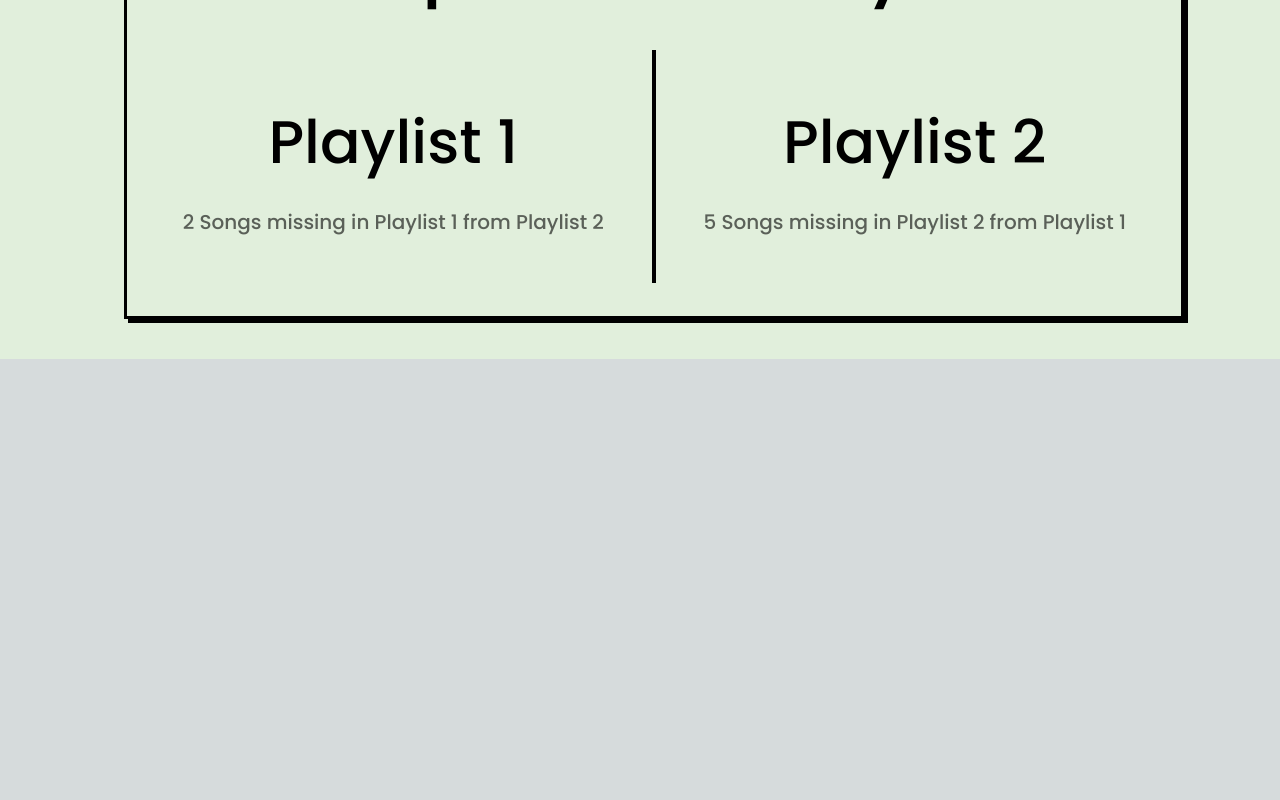
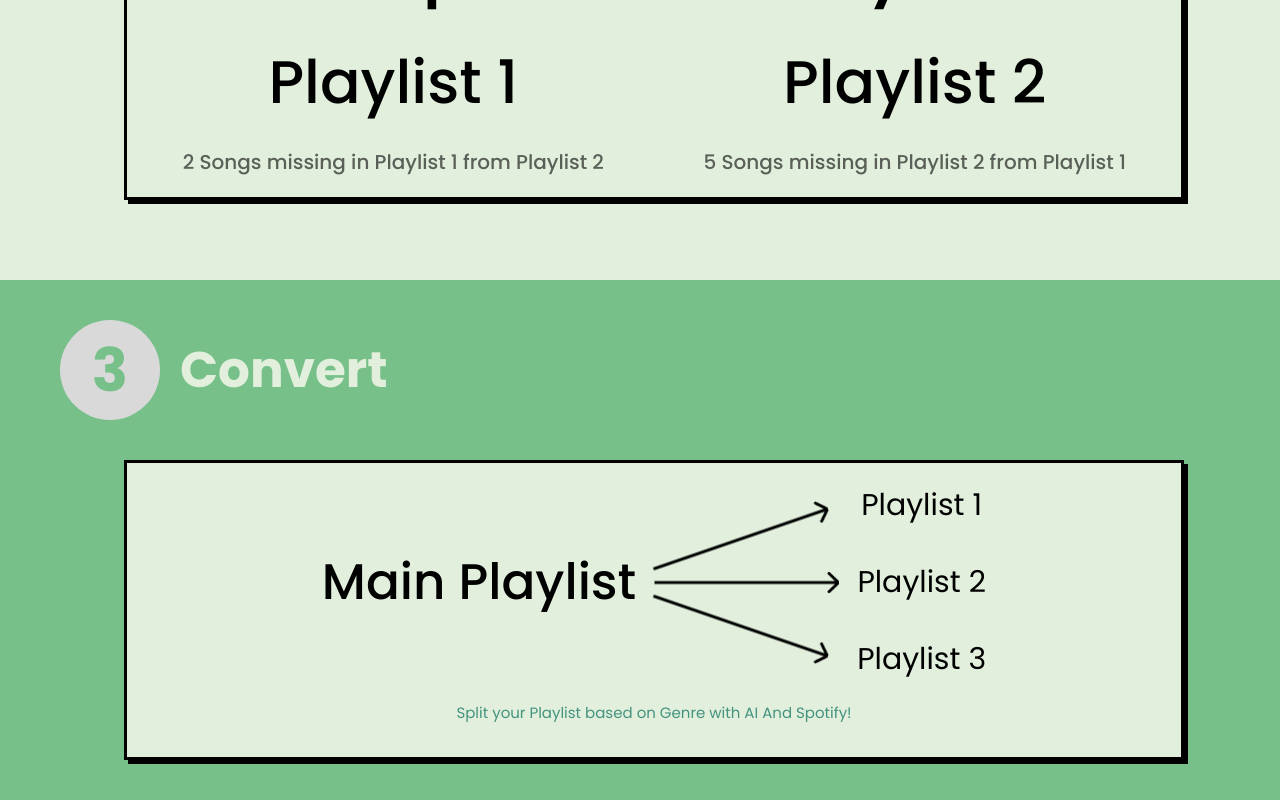
Before and after one commit to Arinji2/listify-new, a Next.js app: page / in a window 1280 px wide. Shown: the part 1781-2581 px from the top of the page. Before the commit the page ends 2140 px from the top, so only its background shows below. Built offline with nearby package versions, Linux system fonts and the light colour scheme.

Commit message:
Finish Convert

```diff
--- a/app/(home)/compare.tsx
+++ b/app/(home)/compare.tsx
@@ -16,7 +16,7 @@ export default function Compare() {
             </h2>
           </div>
           <div className="flex h-full w-full flex-col items-start justify-center  xl:pl-16">
-            <div className="flex h-fit w-full flex-col items-center justify-start  gap-5 border-[3px] border-black bg-palette-background p-5 shadow-button  transition-all duration-300 ease-in-out  will-change-transform hover:scale-90 hover:shadow-buttonHover md:h-[400px] xl:m-0 xl:max-w-[1060px]">
+            <div className="flex h-fit w-full flex-col items-center justify-start  gap-5 border-[3px] border-black bg-palette-background p-5 shadow-button  transition-all duration-300 ease-in-out  will-change-transform hover:scale-90 hover:shadow-buttonHover  xl:m-0 xl:max-w-[1060px]">
               <h3 className="text-center text-[40px] font-bold text-palette-text md:text-[50px]">
                 Compare between Playlists
               </h3>
--- /dev/null
+++ b/app/(home)/convert.tsx
@@ -0,0 +1,80 @@
+import Image from "next/image";
+import WidthWrapper from "../(wrapper)/widthWrapper";
+
+export default function Convert() {
+  return (
+    <section className="flex h-fit w-full flex-col  items-center justify-center bg-palette-primary py-10">
+      <WidthWrapper>
+        <div className="flex h-full w-full flex-col items-center justify-center gap-10 xl:items-start">
+          <div className="flex h-fit w-fit flex-col items-center justify-start gap-5 md:flex-row ">
+            <div className="flex h-[100px] w-[100px] flex-col items-center justify-center rounded-full bg-palette-offWhite">
+              <p className="shrink  text-[60px] font-bold text-palette-primary">
+                3
+              </p>
+            </div>
+            <h2 className="text-[50px] font-bold text-palette-background">
+              Convert
+            </h2>
+          </div>
+          <div className="flex h-full w-full flex-col items-start justify-center  xl:pl-16">
+            <div className="flex h-fit w-full shrink-0 flex-col items-center justify-start gap-5  border-[3px] border-black bg-palette-background p-5 shadow-button transition-all  duration-300 ease-in-out will-change-transform  hover:scale-90 hover:shadow-buttonHover md:shrink xl:m-0 xl:h-[300px] xl:max-w-[1060px]">
+              <div className="flex h-fit w-full flex-col items-center justify-center gap-5 md:h-fit md:gap-3 xl:flex-row">
+                <p className="text-[50px] font-medium text-black">
+                  Main Playlist
+                </p>
+                <div className="relative flex h-[200px] w-fit shrink-0 flex-row items-center justify-center gap-y-5 xl:h-full xl:flex-col">
+                  <Image
+                    src="/graphics/arrow.png"
+                    width={185}
+                    height={3}
+                    alt="Arrow"
+                    className="rotate-[100deg] object-contain md:absolute  md:right-20 md:rotate-[123deg] xl:static  xl:mr-3 xl:-rotate-[19deg] "
+                  />
+
+                  <Image
+                    src="/graphics/arrow.png"
+                    width={185}
+                    height={3}
+                    alt="Arrow"
+                    className="mt-5 hidden rotate-[90deg] object-contain md:block xl:mt-0 xl:rotate-0"
+                  />
+                  <Image
+                    src="/graphics/arrow.png"
+                    width={185}
+                    height={3}
+                    alt="Arrow"
+                    className=" rotate-[77deg] object-contain md:absolute  md:left-20 md:rotate-[57deg] xl:static xl:mr-3 xl:rotate-[19deg] "
+                  />
+                </div>
+                <div className="flex h-full w-fit flex-row items-start justify-center gap-8  md:items-center xl:flex-col">
+                  <p className="text-[30px] text-black">Playlist 1</p>
+                  <p className=" text-[30px] text-black">Playlist 2</p>
+                  <p className="hidden text-[30px] text-black md:block">
+                    Playlist 3
+                  </p>
+                </div>
+              </div>
+              <p className="text-center text-[15px] text-palette-accent">
+                Split your Playlist based on Genre with AI And Spotify!
+              </p>
+            </div>
+          </div>
+        </div>
+      </WidthWrapper>
+    </section>
+  );
+}
+
+function Card({ title, description }: { title: string; description: string }) {
+  return (
+    <div
+      tabIndex={0}
+      className="m-auto flex  h-[200px] w-full flex-col items-start justify-start border-[3px] border-black bg-palette-background p-5 shadow-button transition-all  duration-300 ease-in-out will-change-transform hover:scale-90 hover:shadow-buttonHover md:w-[516px]"
+    >
+      <h3 className="text-[50px] font-bold text-palette-text">{title}</h3>
+      <p className=" text-[20px] font-medium text-palette-text">
+        {description}
+      </p>
+    </div>
+  );
+}
--- a/app/(home)/page.tsx
+++ b/app/(home)/page.tsx
@@ -1,5 +1,6 @@
 import WidthWrapper from "../(wrapper)/widthWrapper";
 import Compare from "./compare";
+import Convert from "./convert";
 
 import { Hero } from "./hero";
 import Showcase from "./showcase";
@@ -12,6 +13,7 @@ export default function Home() {
       </WidthWrapper>
       <Showcase />
       <Compare />
+      <Convert />
     </section>
   );
 }
```
Also changed, not shown: public/graphics/arrow.png (added).
